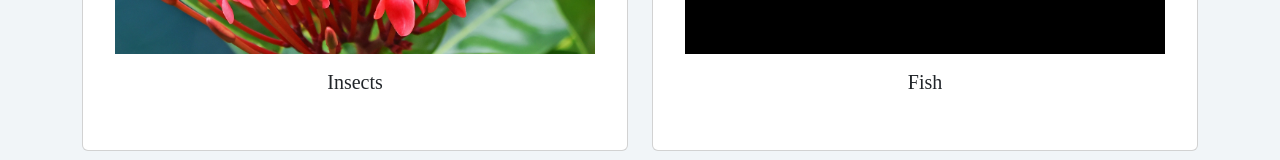
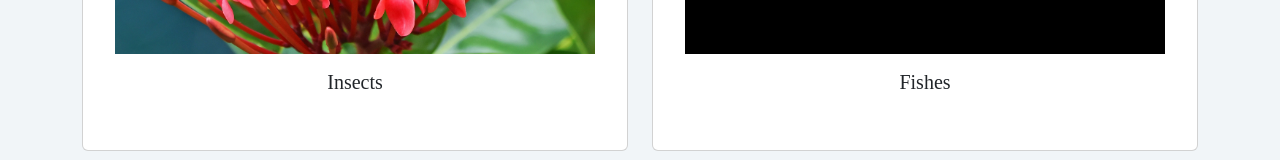
Before and after one commit to ekundayoSO/zoo-app, a React (Vite) app: page / in a window 1280 px wide. Shown: the part 1429-1589 px from the top of the page. Built offline with nearby package versions, Linux system fonts and the light colour scheme.

Commit message:
Fix typo error in fishes home image

```diff
--- a/src/routes/Home.jsx
+++ b/src/routes/Home.jsx
@@ -49,10 +49,10 @@ const Home = () => {
               style={{ height: "600px", objectFit: "cover" }}
               className="card-img-top"
               src="/images/fish.jpg"
-              alt="Fishess"
+              alt="Fishes"
             />
             <div className="card-body">
-              <h5 className="card-title">Fish</h5>
+              <h5 className="card-title">Fishes</h5>
             </div>
           </Link>
         </div>
```
